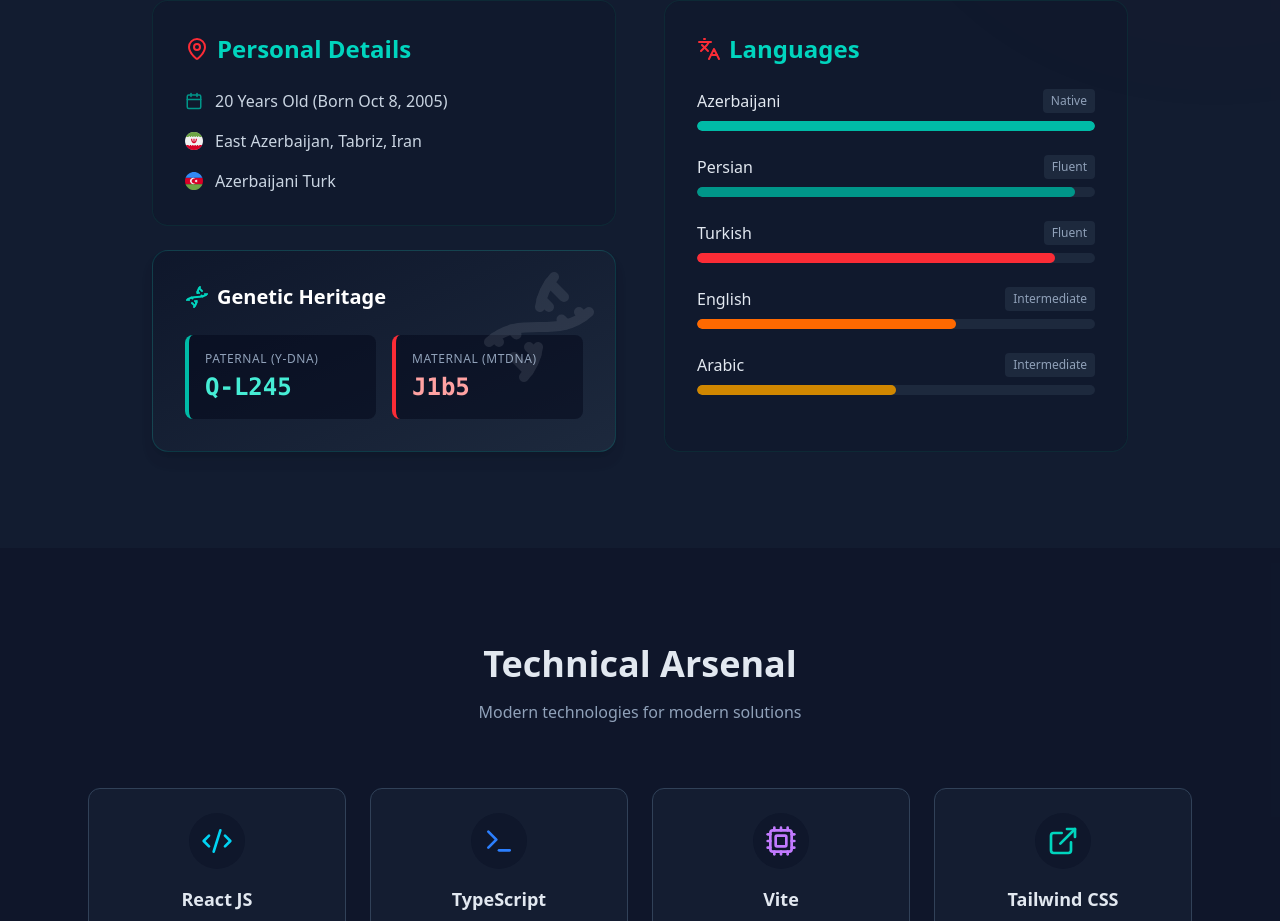
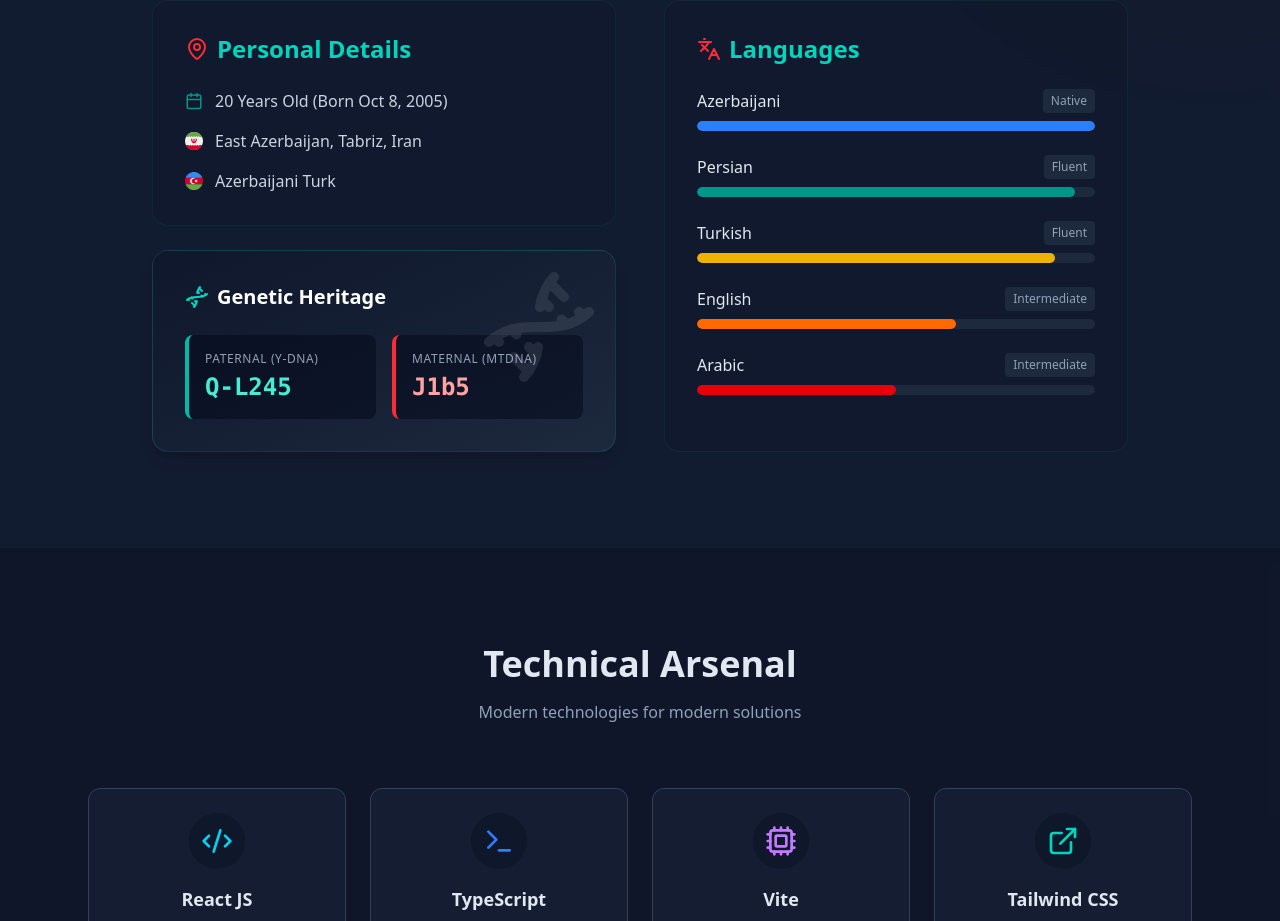
Before and after one commit to sajjadbey/qizilbash.ir, a React (Vite) app: page / in a window 1280 px wide. Shown: the part 1000-1921 px from the top of the page. Built offline with nearby package versions, Linux system fonts and the light colour scheme.

Commit message:
color fix

```diff
--- a/src/App.tsx
+++ b/src/App.tsx
@@ -224,11 +224,11 @@ const App = () => {
                   <Languages className="text-red-500" /> Languages
                 </h3>
                 <div className="space-y-6">
-                  <LanguageBar lang="Azerbaijani" level="Native" percent={100} color="bg-teal-500" />
+                  <LanguageBar lang="Azerbaijani" level="Native" percent={100} color="bg-blue-500" />
                   <LanguageBar lang="Persian" level="Fluent" percent={95} color="bg-teal-600" />
-                  <LanguageBar lang="Turkish" level="Fluent" percent={90} color="bg-red-500" />
+                  <LanguageBar lang="Turkish" level="Fluent" percent={90} color="bg-yellow-500" />
                   <LanguageBar lang="English" level="Intermediate" percent={65} color="bg-orange-500" />
-                  <LanguageBar lang="Arabic" level="Intermediate" percent={50} color="bg-yellow-600" />
+                  <LanguageBar lang="Arabic" level="Intermediate" percent={50} color="bg-red-600" />
                 </div>
               </div>
             </div>
```
